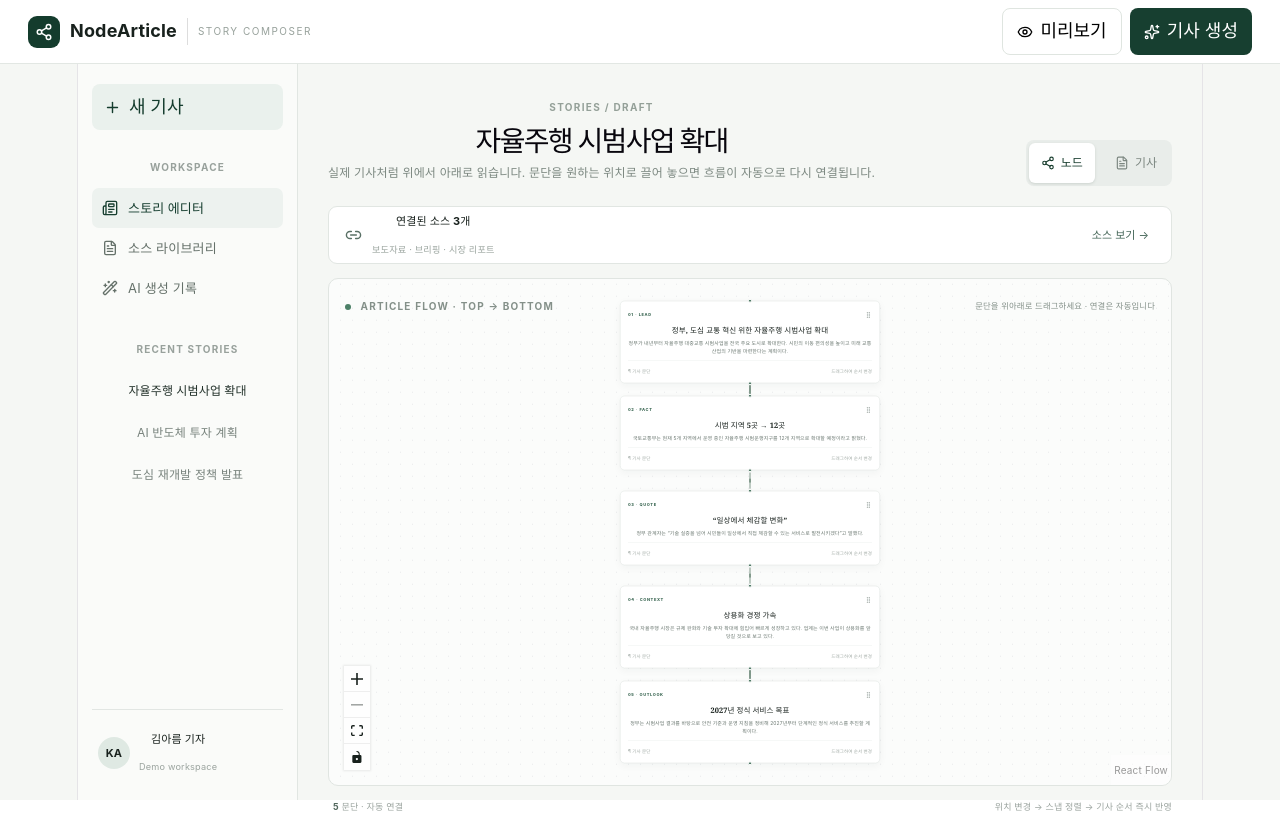
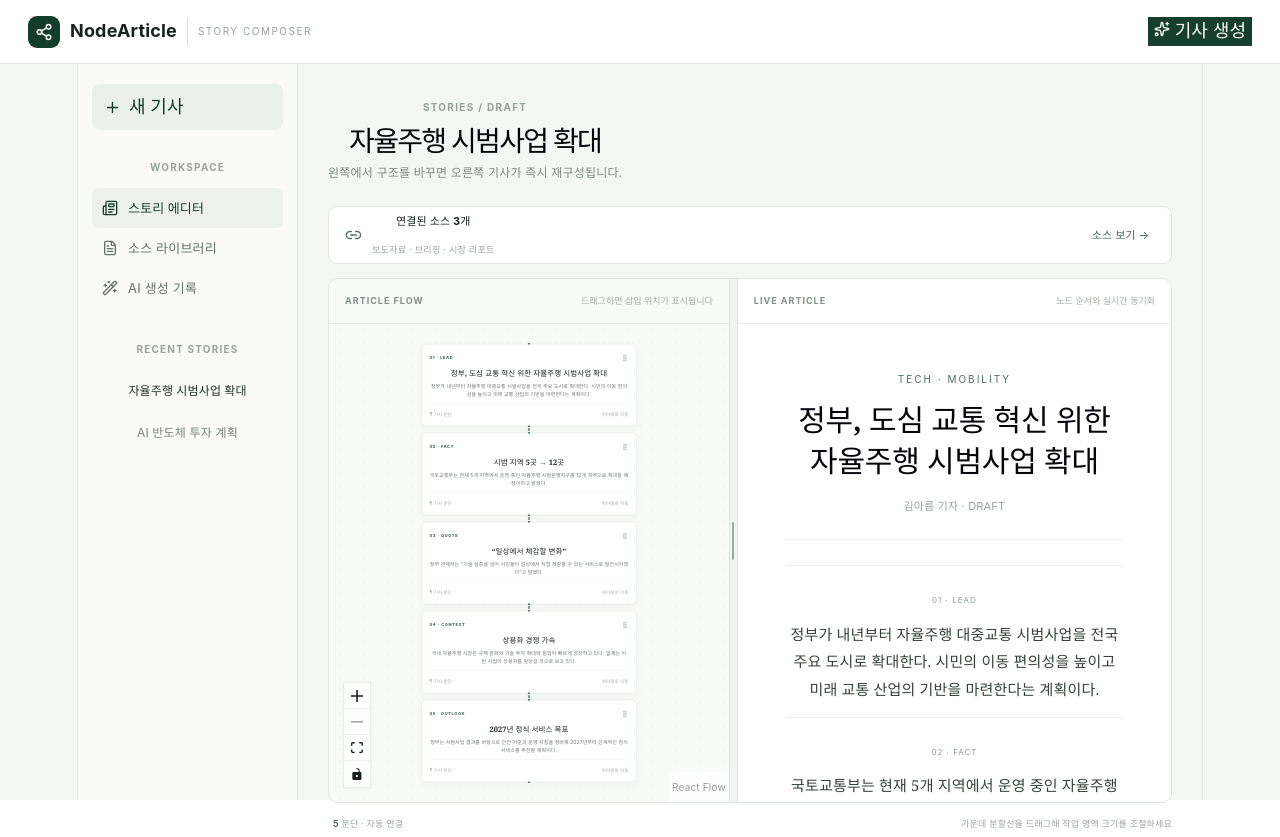
Before and after one commit to Tig0w0/NodeArticle, a React (Vite) app: page / in a window 1280 px wide. Built offline with nearby package versions, Linux system fonts and the light colour scheme.

Commit message:
Add split editor and live reorder UX

```diff
--- a/src/App.jsx
+++ b/src/App.jsx
@@ -1,7 +1,7 @@
-import { useState } from 'react'
+import { useRef, useState } from 'react'
 import { ReactFlow, Background, Controls, Handle, Position, useNodesState } from '@xyflow/react'
 import '@xyflow/react/dist/style.css'
-import { FileText, Sparkles, Share2, Eye, Plus, Newspaper, Link2, WandSparkles, GripVertical } from 'lucide-react'
+import { FileText, Sparkles, Share2, Plus, Newspaper, Link2, WandSparkles, GripVertical } from 'lucide-react'
 import './App.css'
 
 const article=[
@@ -10,19 +10,21 @@ const article=[
 {id:'quote',label:'QUOTE',title:'“일상에서 체감할 변화”',body:'정부 관계자는 “기술 실증을 넘어 시민들이 일상에서 직접 체감할 수 있는 서비스로 발전시키겠다”고 말했다.'},
 {id:'context',label:'CONTEXT',title:'상용화 경쟁 가속',body:'국내 자율주행 시장은 규제 완화와 기술 투자 확대에 힘입어 빠르게 성장하고 있다. 업계는 이번 사업이 상용화를 앞당길 것으로 보고 있다.'},
 {id:'outlook',label:'OUTLOOK',title:'2027년 정식 서비스 목표',body:'정부는 시범사업 결과를 바탕으로 안전 기준과 운영 지침을 정비해 2027년부터 단계적인 정식 서비스를 추진할 계획이다.'}]
-const X=260,GAP=190
-const makeNodes=(items)=>items.map((n,i)=>({id:n.id,position:{x:X,y:70+i*GAP},data:{...n,index:i},type:'article'}))
-function ArticleNode({data}){return <div className="node"><Handle type="target" position={Position.Top} isConnectable={false}/><div className="nodeTop"><div className={'tag '+data.label.toLowerCase()}>{String(data.index+1).padStart(2,'0')} · {data.label}</div><GripVertical size={15}/></div><h3>{data.title}</h3><p>{data.body}</p><div className="nodefoot"><span>¶ 기사 문단</span><span>드래그하여 순서 변경</span></div><Handle type="source" position={Position.Bottom} isConnectable={false}/></div>}
+const X=80,GAP=178
+const makeNodes=()=>article.map((n,i)=>({id:n.id,position:{x:X,y:65+i*GAP},data:{...n,index:i},type:'article'}))
+function ArticleNode({data}){return <div className="node"><Handle type="target" position={Position.Top} isConnectable={false}/><div className="nodeTop"><div className={'tag '+data.label.toLowerCase()}>{String(data.index+1).padStart(2,'0')} · {data.label}</div><GripVertical size={15}/></div><h3>{data.title}</h3><p>{data.body}</p><div className="nodefoot"><span>¶ 기사 문단</span><span>위아래로 이동</span></div><Handle type="source" position={Position.Bottom} isConnectable={false}/></div>}
 function App(){
- const [nodes,setNodes,onNodesChange]=useNodesState(makeNodes(article)); const [mode,setMode]=useState('graph')
- const ordered=[...nodes].sort((a,b)=>a.position.y-b.position.y)
- const edges=ordered.slice(0,-1).map((n,i)=>({id:'e-'+n.id,source:n.id,target:ordered[i+1].id,type:'smoothstep'}))
- const snap=(_,dragged)=>{const others=nodes.filter(n=>n.id!==dragged.id); const rank=others.filter(n=>n.position.y<dragged.position.y).length; const ids=[...others.map(n=>n.id)];ids.splice(rank,0,dragged.id);setNodes(ids.map((id,i)=>{const old=nodes.find(n=>n.id===id);return {...old,position:{x:X,y:70+i*GAP},data:{...old.data,index:i}}}))}
- return <div className="app"><header><div className="brand"><div className="mark"><Share2 size={18}/></div><b>NodeArticle</b><span>STORY COMPOSER</span></div><div className="headActions"><button className="ghost"><Eye size={16}/> 미리보기</button><button className="primary"><Sparkles size={16}/> 기사 생성</button></div></header>
- <aside><div className="new"><Plus size={17}/> 새 기사</div><nav><div className="navtitle">WORKSPACE</div><a className="active"><Newspaper/>스토리 에디터</a><a><FileText/>소스 라이브러리</a><a><WandSparkles/>AI 생성 기록</a></nav><div className="recent"><div className="navtitle">RECENT STORIES</div><p className="sel">자율주행 시범사업 확대</p><p>AI 반도체 투자 계획</p><p>도심 재개발 정책 발표</p></div><div className="profile"><div>KA</div><span><b>김아름 기자</b><small>Demo workspace</small></span></div></aside>
- <main><section className="topline"><div><div className="crumb">STORIES / DRAFT</div><h1>자율주행 시범사업 확대</h1><p>실제 기사처럼 위에서 아래로 읽습니다. 문단을 원하는 위치로 끌어 놓으면 흐름이 자동으로 다시 연결됩니다.</p></div><div className="switch"><button onClick={()=>setMode('graph')} className={mode==='graph'?'on':''}><Share2/>노드</button><button onClick={()=>setMode('article')} className={mode==='article'?'on':''}><FileText/>기사</button></div></section>
+ const [nodes,setNodes,onNodesChange]=useNodesState(makeNodes()); const [split,setSplit]=useState(48); const [dropIndex,setDropIndex]=useState(null); const shell=useRef(null)
+ const ordered=[...nodes].sort((a,b)=>a.position.y-b.position.y); const edges=ordered.slice(0,-1).map((n,i)=>({id:'e-'+n.id,source:n.id,target:ordered[i+1].id,type:'smoothstep'}))
+ const drag=(_,n)=>setDropIndex(Math.max(0,Math.min(nodes.length-1,Math.round((n.position.y-65)/GAP))))
+ const snap=(_,dragged)=>{const others=ordered.filter(n=>n.id!==dragged.id); const rank=dropIndex??0; others.splice(rank,0,dragged);setNodes(others.map((n,i)=>({...n,position:{x:X,y:65+i*GAP},data:{...n.data,index:i}})));setDropIndex(null)}
+ const resize=(e)=>{e.preventDefault();const move=ev=>{const r=shell.current.getBoundingClientRect();setSplit(Math.max(30,Math.min(70,((ev.clientX-r.left)/r.width)*100)))};const up=()=>{removeEventListener('pointermove',move);removeEventListener('pointerup',up)};addEventListener('pointermove',move);addEventListener('pointerup',up)}
+ return <div className="app"><header><div className="brand"><div className="mark"><Share2 size={18}/></div><b>NodeArticle</b><span>STORY COMPOSER</span></div><button className="primary"><Sparkles size={16}/> 기사 생성</button></header>
+ <aside><div className="new"><Plus size={17}/> 새 기사</div><nav><div className="navtitle">WORKSPACE</div><a className="active"><Newspaper/>스토리 에디터</a><a><FileText/>소스 라이브러리</a><a><WandSparkles/>AI 생성 기록</a></nav><div className="recent"><div className="navtitle">RECENT STORIES</div><p className="sel">자율주행 시범사업 확대</p><p>AI 반도체 투자 계획</p></div></aside>
+ <main><section className="topline"><div><div className="crumb">STORIES / DRAFT</div><h1>자율주행 시범사업 확대</h1><p>왼쪽에서 구조를 바꾸면 오른쪽 기사가 즉시 재구성됩니다.</p></div></section>
  <section className="sourcebar"><div><Link2/><span><b>연결된 소스 3개</b><small>보도자료 · 브리핑 · 시장 리포트</small></span></div><button>소스 보기 →</button></section>
- {mode==='graph'?<div className="canvas"><div className="canvashead"><span><i></i> ARTICLE FLOW · TOP → BOTTOM</span><small>문단을 위아래로 드래그하세요 · 연결은 자동입니다</small></div><ReactFlow nodes={nodes} edges={edges} onNodesChange={onNodesChange} onNodeDragStop={snap} nodeTypes={{article:ArticleNode}} nodesConnectable={false} fitView fitViewOptions={{padding:.15}}><Background gap={24} size={1}/><Controls/></ReactFlow></div>:<div className="preview"><div className="kicker">TECH · MOBILITY</div><h2>{ordered[0].data.title}</h2><div className="by">김아름 기자 · 방금 전</div>{ordered.map(x=><p key={x.id}>{x.data.body}</p>)}</div>}
- <footer><span><b>{nodes.length}</b> 문단 · 자동 연결</span><span>위치 변경 → 스냅 정렬 → 기사 순서 즉시 반영</span></footer></main></div>
-}
+ <div className="workspace" ref={shell}><section className="graphPane" style={{width:split+'%'}}><div className="paneHead"><b>ARTICLE FLOW</b><span>드래그하면 삽입 위치가 표시됩니다</span></div><div className="flowWrap">{dropIndex!==null&&<div className="dropMarker" style={{top:65+dropIndex*GAP-12}}><span>여기에 삽입</span></div>}<ReactFlow nodes={nodes} edges={edges} onNodesChange={onNodesChange} onNodeDrag={drag} onNodeDragStop={snap} nodeTypes={{article:ArticleNode}} nodesConnectable={false} fitView fitViewOptions={{padding:.1}}><Background gap={24} size={1}/><Controls/></ReactFlow></div></section>
+ <div className="splitter" onPointerDown={resize}><div></div></div>
+ <section className="articlePane" style={{width:(100-split)+'%'}}><div className="paneHead"><b>LIVE ARTICLE</b><span>노드 순서와 실시간 동기화</span></div><article><div className="kicker">TECH · MOBILITY</div><h2>{ordered[0].data.title}</h2><div className="by">김아름 기자 · DRAFT</div>{ordered.map((x,i)=><div className="articlePara" key={x.id}><small>{String(i+1).padStart(2,'0')} · {x.data.label}</small><p>{x.data.body}</p></div>)}</article></section></div>
+ <footer><span><b>{nodes.length}</b> 문단 · 자동 연결</span><span>가운데 분할선을 드래그해 작업 영역 크기를 조절하세요</span></footer></main></div>}
 export default App
```
Also changed, not shown: src/App.css.
